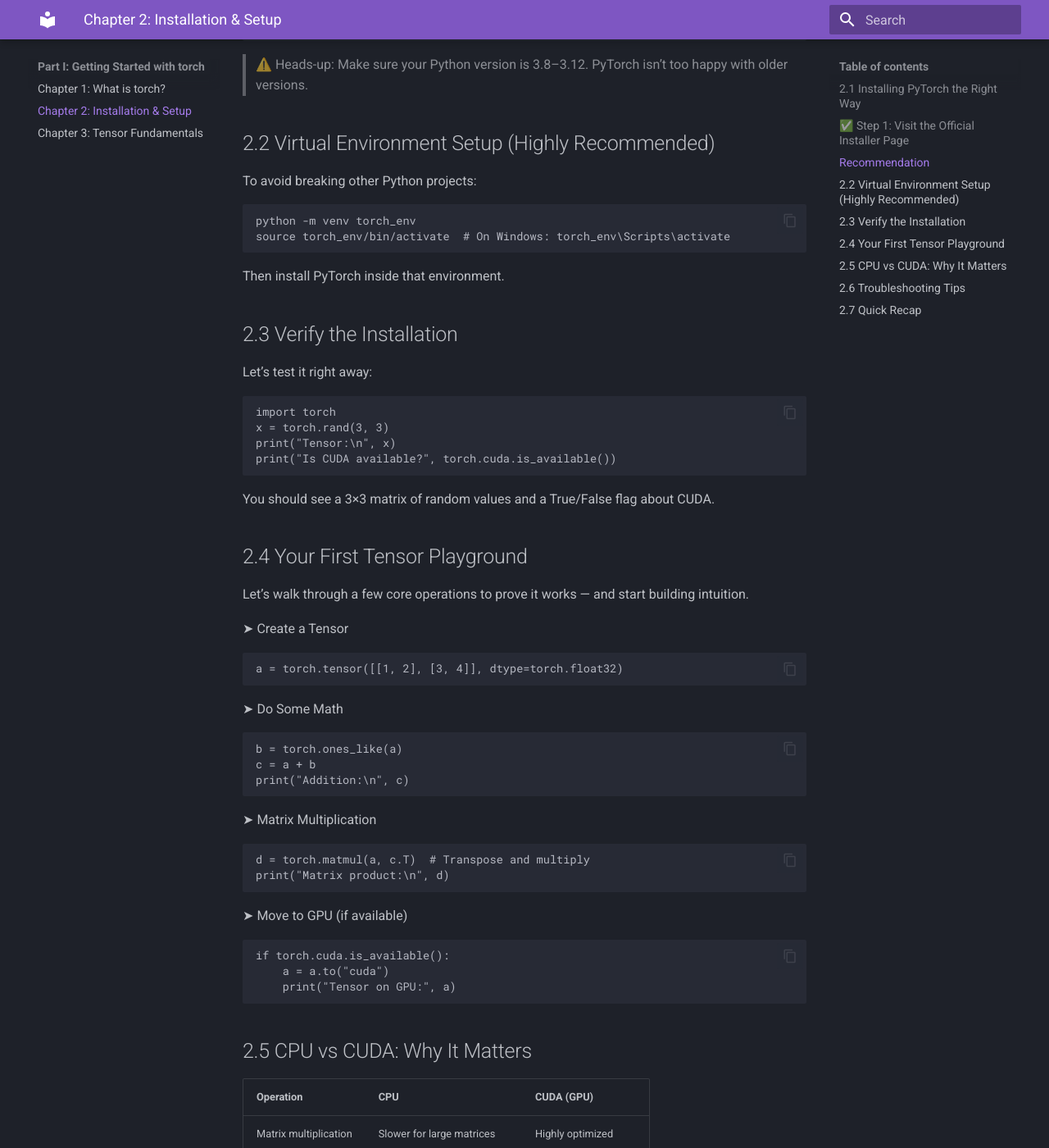
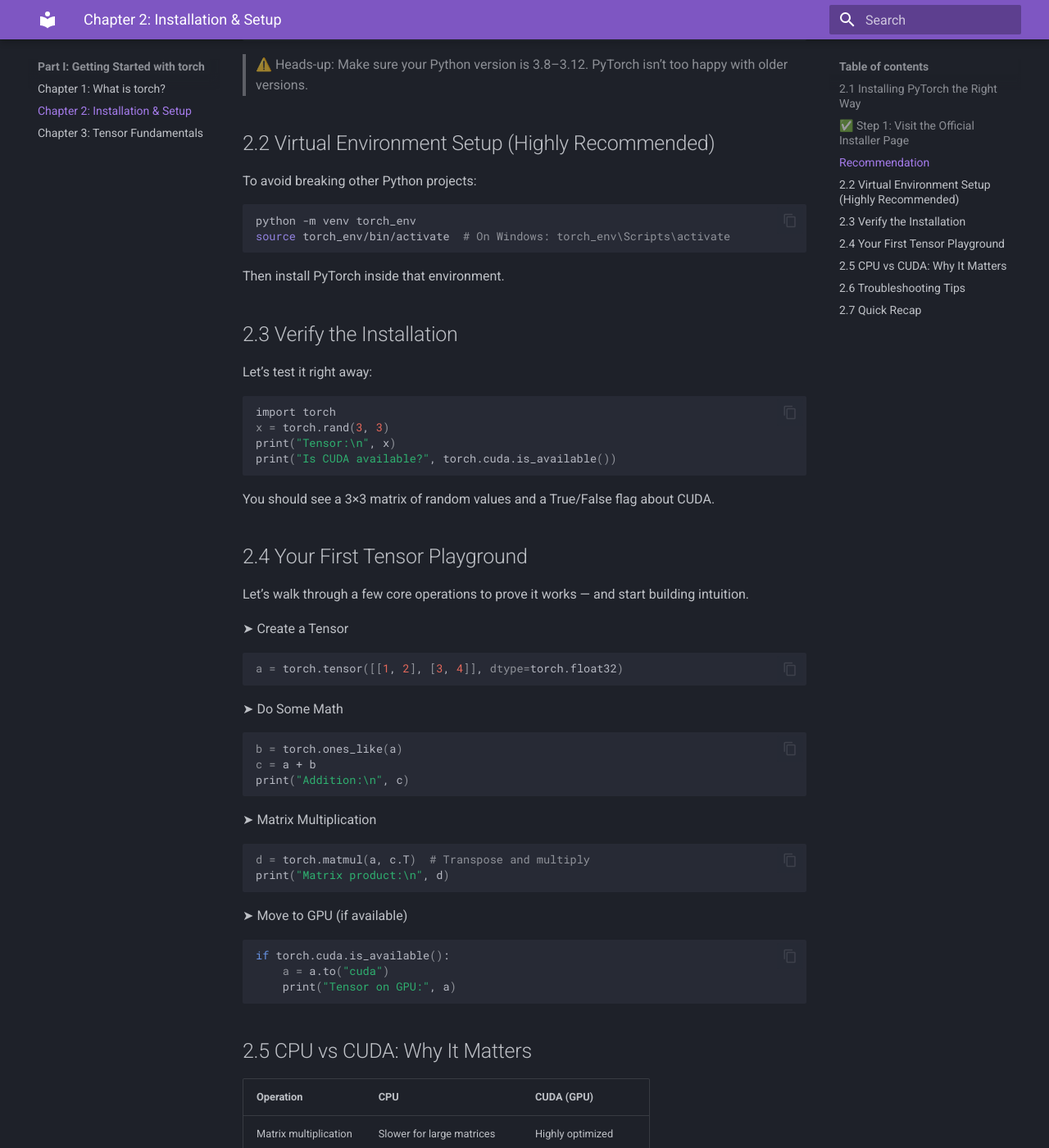
Before and after one commit to McKlay/pytorch-companion-book, an MkDocs documentation site: the page built from docs/chapter2_installation_setup.md, in a window 1280 px wide and 1400 px high, scrolled down 928 px. Shown: the whole window at 82% size. Built offline with MkDocs 1.6.1 and Material for MkDocs 9.7.7, drawn with Linux system fonts in a browser that asks for light colours; some of the changed text lies outside the part shown.

Commit message:
added requirements.txt and pymdownx

```diff
--- a/mkdocs.yml
+++ b/mkdocs.yml
@@ -45,3 +45,9 @@ nav:
       - "Tensor Shapes Cheat Sheet": appendix_shapes.md
       - "Idioms and Gotchas": appendix_idioms.md
       - "API Reference Crosswalk": appendix_api_reference.md
+
+markdown_extensions:
+  - pymdownx.highlight
+  - pymdownx.superfences
+  - codehilite:
+      guess_lang: false
--- /dev/null
+++ b/requirements.txt
@@ -0,0 +1,2 @@
+mkdocs-material
+pymdown-extensions
```
Also changed, not shown: 1 other file.
